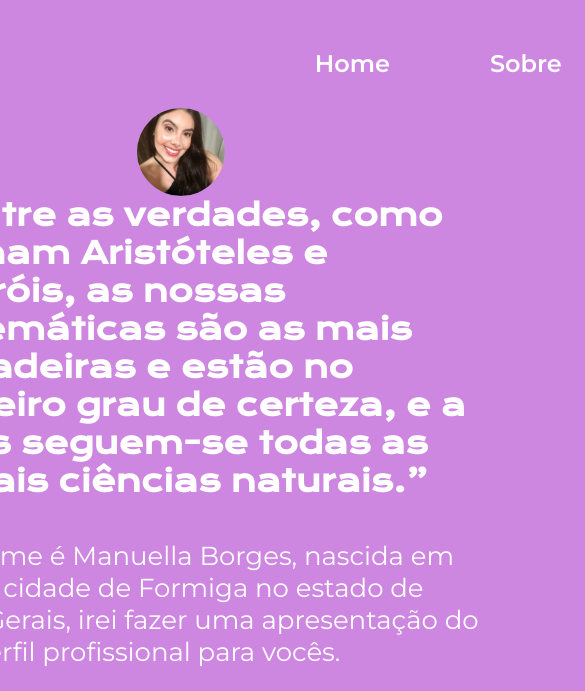
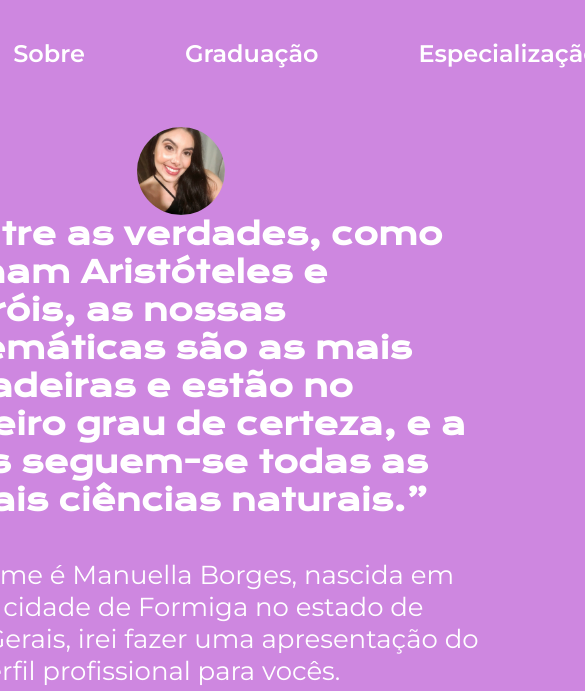
Before and after one commit to HudsonCarvalho08/portifolio-manu, a plain HTML site: page index.html in a window 390 px wide. Shown: the top 691 px of the page, 585 px wide, since content can reach past the window. Drawn offline with nearby package versions, Linux system fonts and the light colour scheme.

Commit message:
Add files via upload

```diff
--- a/styles/style.css
+++ b/styles/style.css
@@ -136,8 +136,6 @@ img {
 
     .cabecalho__menu {
         justify-content: center;
-        padding: 10px 229px;
-        float: left;
 
     }
 
```
